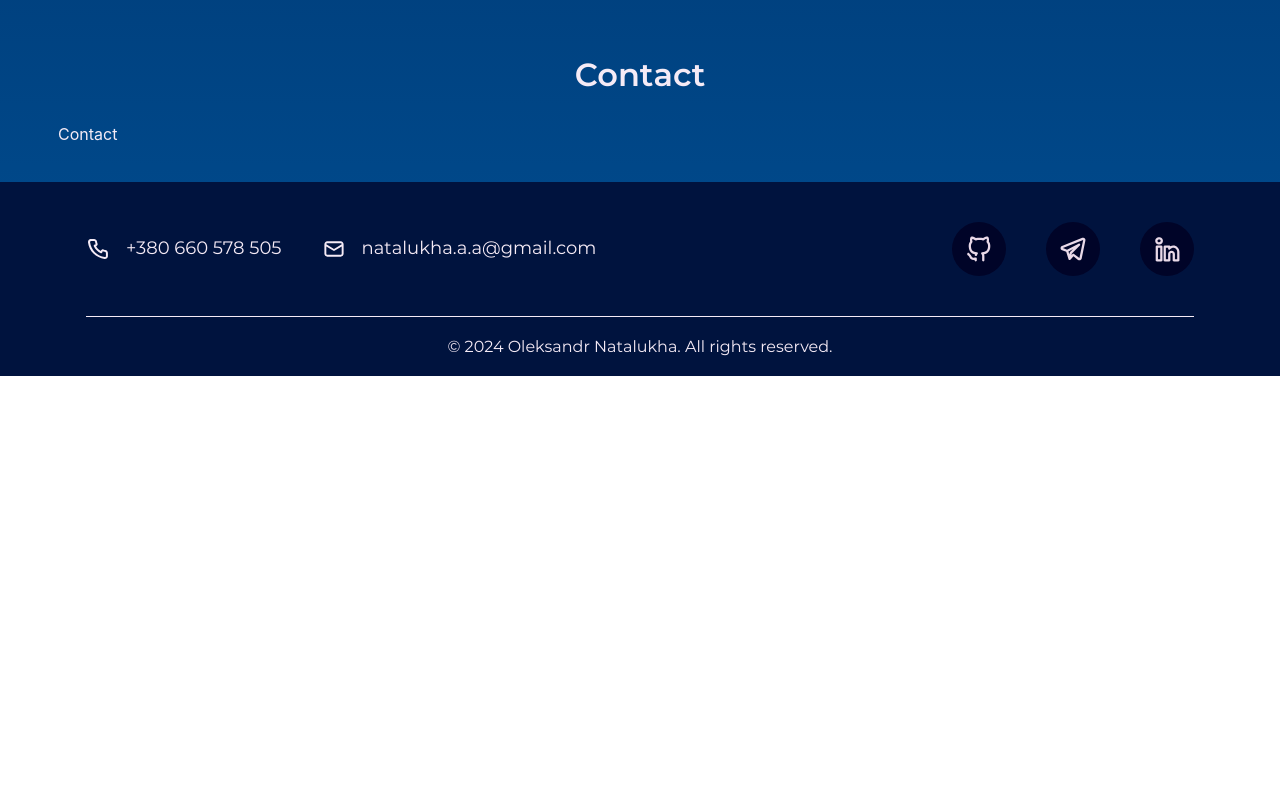
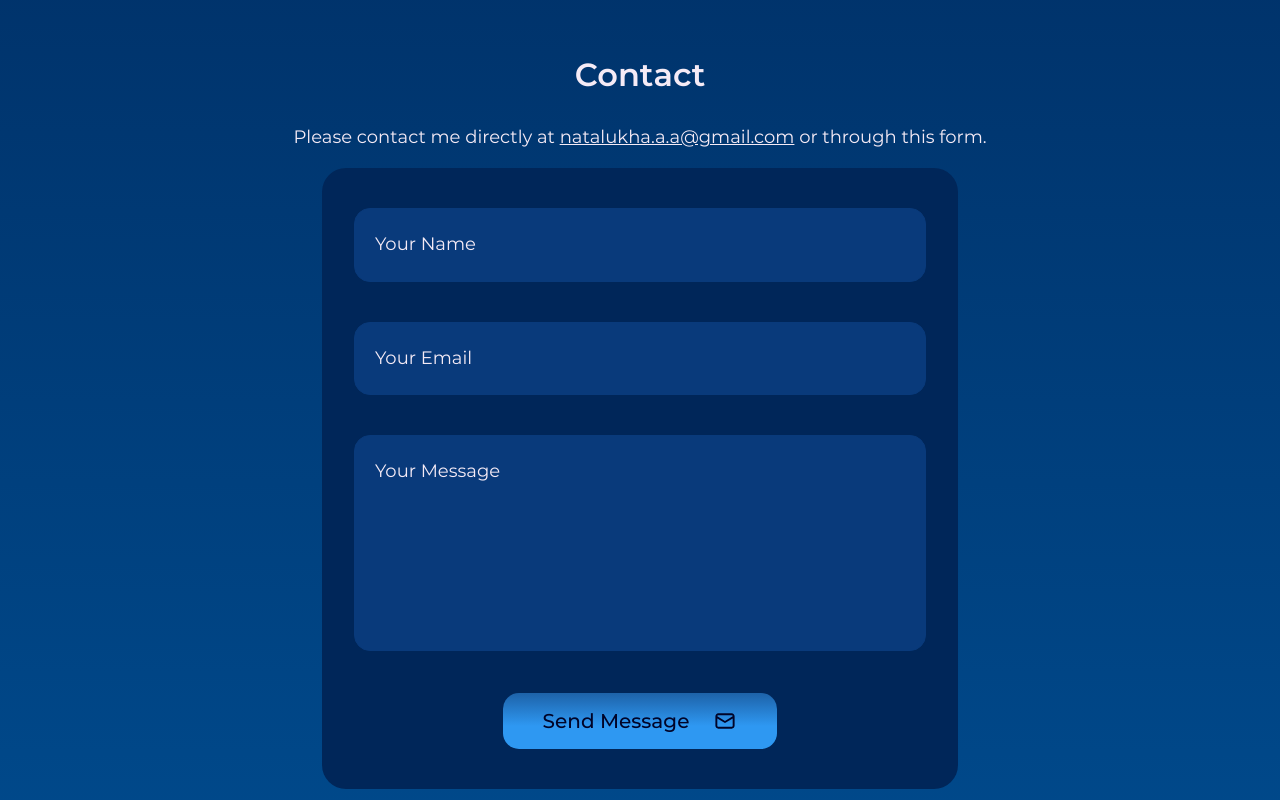
Before and after one commit to Aleksandr2905/portfolio, a React (Vite) app: page / in a window 1280 px wide. Shown: the part 1840-2640 px from the top of the page. Before the commit the page ends 2216 px from the top, so only its background shows below. Built offline with nearby package versions, Linux system fonts and the light colour scheme.

Commit message:
added Contact form

```diff
--- a/package.json
+++ b/package.json
@@ -10,10 +10,13 @@
     "preview": "vite preview"
   },
   "dependencies": {
+    "@hookform/resolvers": "^3.6.0",
     "normalize.css": "^8.0.1",
     "react": "^18.2.0",
     "react-dom": "^18.2.0",
-    "styled-components": "^6.1.11"
+    "react-hook-form": "^7.51.5",
+    "styled-components": "^6.1.11",
+    "yup": "^1.4.0"
   },
   "devDependencies": {
     "@types/react": "^18.2.66",
--- a/src/components/Contact/Contact.styled.ts
+++ b/src/components/Contact/Contact.styled.ts
@@ -1 +1,157 @@
-// import styled from "styled-components";
+import styled from "styled-components";
+
+export const Text = styled.p`
+  text-align: center;
+  font-family: Montserrat, sans-serif;
+  font-size: 18px;
+  font-weight: 400;
+  line-height: normal;
+  margin-bottom: 20px;
+  color: var(--main-typography);
+
+  & a {
+    text-decoration-line: underline;
+
+    &:hover {
+      color: var(--light-blue);
+    }
+  }
+`;
+
+export const Forma = styled.form`
+  display: flex;
+  flex-direction: column;
+  gap: 40px;
+  padding: 40px 32px;
+  max-width: 636px;
+  margin: 0 auto;
+  border-radius: 24px;
+  background-color: var(--bg-secondary);
+`;
+
+export const WrapperInput = styled.div`
+  position: relative;
+`;
+
+export const Input = styled.input<{ $errors?: boolean }>`
+  width: 100%;
+  padding: 23px 20px;
+  border-radius: 16px;
+  font-family: Montserrat, sans-serif;
+  font-size: 18px;
+  font-weight: 400;
+  line-height: 140%;
+  border: 1px solid
+    ${(props) => (props.$errors ? `var(--errors)` : `var(--bg-input)`)};
+  outline: none;
+  color: var(--main-typography);
+  background-color: var(--bg-input);
+
+  &:hover {
+    box-shadow: 0px 0px 30px 0px rgba(233, 255, 255, 0.3);
+  }
+
+  &:focus {
+    outline: 1px solid
+      ${(props) => (props.$errors ? `var(--errors)` : `var(--main-typography)`)};
+  }
+
+  &:-webkit-autofill {
+    -webkit-box-shadow: 0 0 0 1000px var(--bg-input) inset;
+    -webkit-text-fill-color: var(--main-typography);
+  }
+
+  &::placeholder {
+    font-family: Montserrat, sans-serif;
+    font-size: 18px;
+    font-weight: 400;
+    line-height: 140%;
+    color: var(--main-typography);
+  }
+`;
+
+export const Textarea = styled.textarea<{ $errors?: boolean }>`
+  width: 100%;
+  height: 216px;
+  padding: 23px 20px;
+  border-radius: 16px;
+  font-family: Montserrat, sans-serif;
+  font-size: 18px;
+  font-weight: 400;
+  line-height: 140%;
+  resize: none;
+  color: var(--main-typography);
+  border: 1px solid
+    ${(props) => (props.$errors ? `var(--errors)` : `var(--bg-input)`)};
+  outline: none;
+  background-color: var(--bg-input);
+
+  &:hover {
+    box-shadow: 0px 0px 30px 0px rgba(233, 255, 255, 0.3);
+  }
+
+  &:focus {
+    outline: 1px solid
+      ${(props) => (props.$errors ? `var(--errors)` : `var(--main-typography)`)};
+  }
+
+  &:-webkit-autofill {
+    -webkit-box-shadow: 0 0 0 1000px var(--bg-input) inset;
+    -webkit-text-fill-color: var(--main-typography);
+  }
+
+  &::placeholder {
+    font-family: Montserrat, sans-serif;
+    font-size: 18px;
+    font-weight: 400;
+    line-height: 140%;
+    color: var(--main-typography);
+  }
+`;
+
+export const ErrorText = styled.p`
+  position: absolute;
+  font-family: Montserrat, sans-serif;
+  font-size: 14px;
+  font-weight: 400;
+  line-height: 140%;
+  color: var(--errors);
+`;
+
+export const Button = styled.button`
+  display: flex;
+  align-items: center;
+  gap: 24px;
+  width: fit-content;
+  margin: 0 auto;
+  padding: 16px 40px;
+  justify-content: center;
+  border: none;
+  border-radius: 16px;
+  background: linear-gradient(
+    180deg,
+    var(--dark-blue) -102.68%,
+    var(--bright-blue) 58.93%
+  );
+  color: var(--dark-blue);
+  font-family: Montserrat, sans-serif;
+  font-size: 20px;
+  font-weight: 500;
+  line-height: normal;
+  transition: all 0.5s;
+
+  & svg {
+    fill: var(--dark-blue);
+  }
+
+  &:hover {
+    transform: scale(1.05);
+    background: var(--dark-blue);
+    color: var(--main-typography);
+    box-shadow: 0px 0px 30px 0px rgba(233, 255, 255, 0.7);
+
+    & svg {
+      fill: var(--main-typography);
+    }
+  }
+`;
--- a/src/components/Contact/Contact.tsx
+++ b/src/components/Contact/Contact.tsx
@@ -1,11 +1,68 @@
+import * as yup from "yup";
+import { yupResolver } from "@hookform/resolvers/yup";
+import { useForm } from "react-hook-form";
+import { schema } from "../../helpers/validations";
 import { Container } from "../../style/GlobalStyles";
 import Title from "../Title/Title";
+import * as s from "./Contact.styled";
+import sprite from "../../assets/icons/sprite.svg";
+
+type FormData = yup.InferType<typeof schema>;
 
 const Contact: React.FC = () => {
+  const {
+    register,
+    handleSubmit,
+    formState: { errors },
+  } = useForm<FormData>({
+    mode: "all",
+    resolver: yupResolver(schema),
+  });
+
+  const onSubmit = (data: FormData) => console.log(data);
+
   return (
     <Container id="contact">
       <Title title="Contact" />
-      Contact
+      <s.Text>
+        Please contact me directly at{" "}
+        <a href="mailto:natalukha.a.a@gmail.com">natalukha.a.a@gmail.com</a> or
+        through this form.
+      </s.Text>
+      <s.Forma onSubmit={handleSubmit(onSubmit)}>
+        <s.WrapperInput>
+          <s.Input
+            type="text"
+            placeholder="Your Name"
+            {...register("username")}
+            $errors={!!errors.username}
+          />
+          <s.ErrorText>{errors.username?.message}</s.ErrorText>
+        </s.WrapperInput>
+        <div>
+          <s.Input
+            type="email"
+            placeholder="Your Email"
+            {...register("email")}
+            $errors={!!errors.email}
+          />
+          <s.ErrorText>{errors.email?.message}</s.ErrorText>
+        </div>
+        <div>
+          <s.Textarea
+            placeholder="Your Message"
+            {...register("message")}
+            $errors={!!errors.message}
+          />
+          <s.ErrorText>{errors.message?.message}</s.ErrorText>
+        </div>
+        <s.Button type="submit">
+          Send Message{" "}
+          <svg width={24} height={24}>
+            <use href={`${sprite}#email`} />
+          </svg>
+        </s.Button>
+      </s.Forma>
     </Container>
   );
 };
--- /dev/null
+++ b/src/helpers/validations.ts
@@ -0,0 +1,20 @@
+import * as yup from "yup";
+
+const emailRegexp = /[a-z0-9._%+-]+@[a-z0-9.-]+\.[a-z]{2,4}$/;
+
+export const schema = yup.object().shape({
+  username: yup
+    .string()
+    .required("Field is required")
+    .min(3, "Minimum 3 characters")
+    .max(64, "Maximum 64 characters"),
+  email: yup
+    .string()
+    .required("Field is required")
+    .matches(emailRegexp, "Error email"),
+  message: yup
+    .string()
+    .required("Field is required")
+    .min(3, "Minimum 3 characters")
+    .max(500, "Maximum 500 characters"),
+});
--- a/src/index.css
+++ b/src/index.css
@@ -15,7 +15,10 @@
   --deep-blue: #004e92;
   --bright-blue: #2e98f2;
   --light-blue: #75bdfb;
+  --bg-secondary: #002659;
   --bg-footer: #00133e;
+  --bg-input: #093a7b;
+  --errors: #ef5050;
   --main-typography: #f5ebf6;
 
   color: var(--main-typography);
@@ -41,7 +44,7 @@ body {
 }
 
 ::-webkit-scrollbar-track {
-  background: #75bdfb;
+  background: var(--light-blue);
   border-radius: 6px;
 }
 
@@ -56,7 +59,7 @@ body {
 @font-face {
   font-family: "Montserrat";
   font-weight: 500;
-  src: url("./assets/fonts/Montserrat-Regular.woff") format("woff");
+  src: url("./assets/fonts/Montserrat-Medium.woff") format("woff");
 }
 
 @font-face {
```
Also changed, not shown: 1 other file (tests, documents, lock files or other folders).
